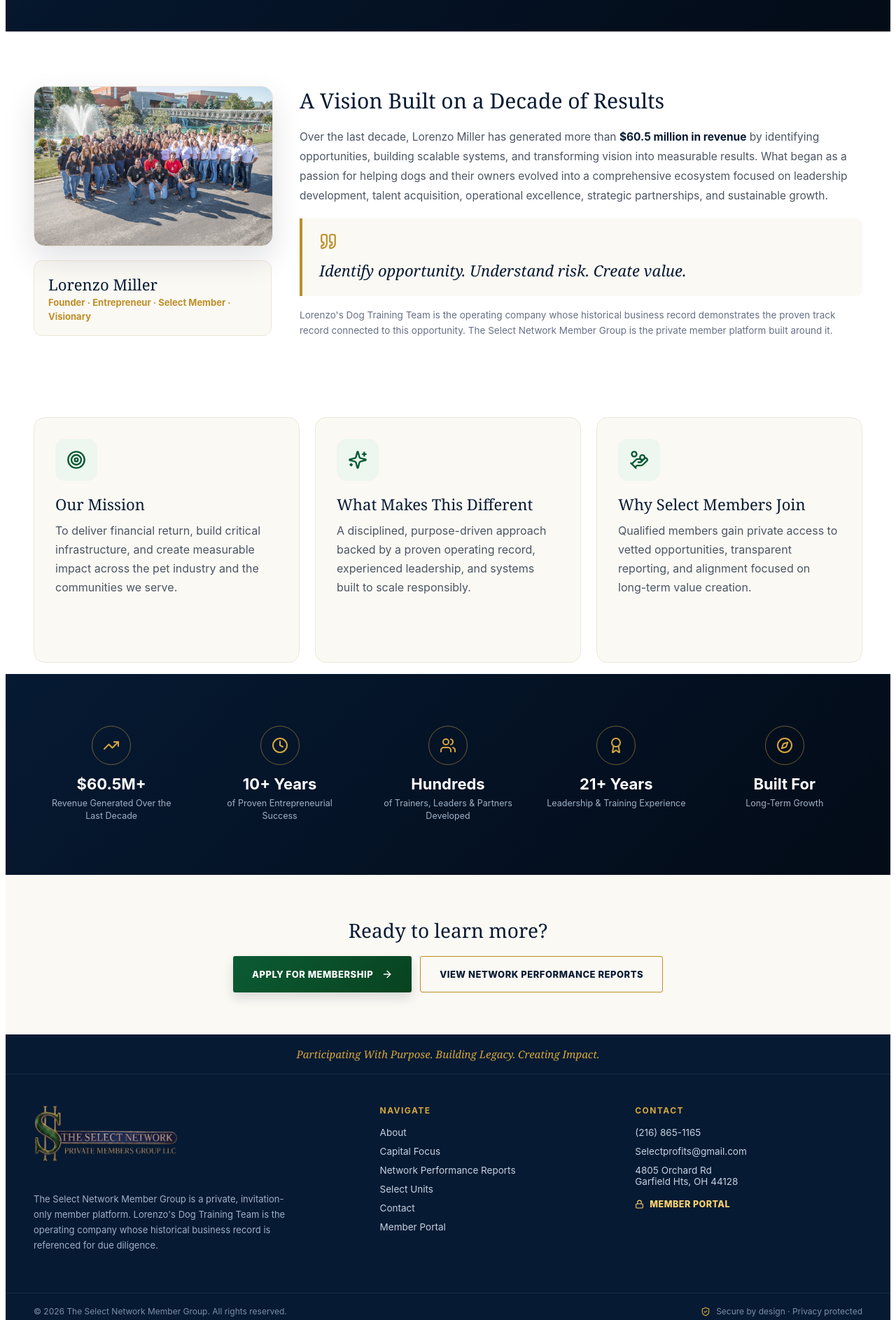
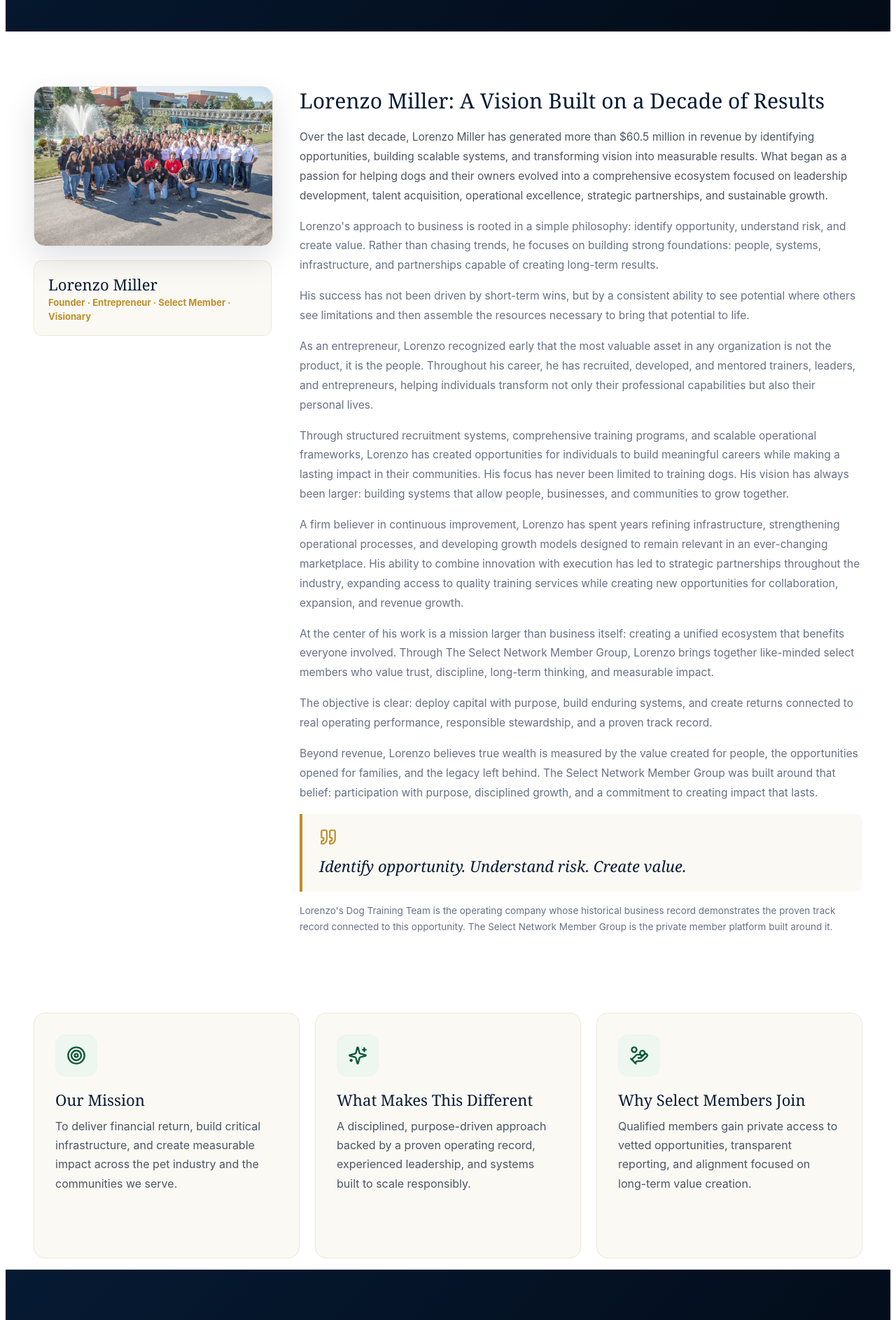
Before and after one commit to JoshuaMatthews111/SelectNetwork-, a Next.js app: page /about in a window 1280 px wide. Shown: the part 440-2326 px from the top of the page at 70% size. Built offline with nearby package versions, Linux system fonts and the light colour scheme.

Commit message:
Update founder bio and footer animation

```diff
--- a/src/app/about/page.tsx
+++ b/src/app/about/page.tsx
@@ -10,6 +10,18 @@
 const NAVY = "#071a33";
 const GOLD = "#bd8e28";
 const GREEN = "#075933";
+
+const LORENZO_BIO = [
+  "Over the last decade, Lorenzo Miller has generated more than $60.5 million in revenue by identifying opportunities, building scalable systems, and transforming vision into measurable results. What began as a passion for helping dogs and their owners evolved into a comprehensive ecosystem focused on leadership development, talent acquisition, operational excellence, strategic partnerships, and sustainable growth.",
+  "Lorenzo's approach to business is rooted in a simple philosophy: identify opportunity, understand risk, and create value. Rather than chasing trends, he focuses on building strong foundations: people, systems, infrastructure, and partnerships capable of creating long-term results.",
+  "His success has not been driven by short-term wins, but by a consistent ability to see potential where others see limitations and then assemble the resources necessary to bring that potential to life.",
+  "As an entrepreneur, Lorenzo recognized early that the most valuable asset in any organization is not the product, it is the people. Throughout his career, he has recruited, developed, and mentored trainers, leaders, and entrepreneurs, helping individuals transform not only their professional capabilities but also their personal lives.",
+  "Through structured recruitment systems, comprehensive training programs, and scalable operational frameworks, Lorenzo has created opportunities for individuals to build meaningful careers while making a lasting impact in their communities. His focus has never been limited to training dogs. His vision has always been larger: building systems that allow people, businesses, and communities to grow together.",
+  "A firm believer in continuous improvement, Lorenzo has spent years refining infrastructure, strengthening operational processes, and developing growth models designed to remain relevant in an ever-changing marketplace. His ability to combine innovation with execution has led to strategic partnerships throughout the industry, expanding access to quality training services while creating new opportunities for collaboration, expansion, and revenue growth.",
+  "At the center of his work is a mission larger than business itself: creating a unified ecosystem that benefits everyone involved. Through The Select Network Member Group, Lorenzo brings together like-minded select members who value trust, discipline, long-term thinking, and measurable impact.",
+  "The objective is clear: deploy capital with purpose, build enduring systems, and create returns connected to real operating performance, responsible stewardship, and a proven track record.",
+  "Beyond revenue, Lorenzo believes true wealth is measured by the value created for people, the opportunities opened for families, and the legacy left behind. The Select Network Member Group was built around that belief: participation with purpose, disciplined growth, and a commitment to creating impact that lasts.",
+];
 
 export default function AboutPage() {
   return (
@@ -43,10 +55,12 @@
           </Reveal>
           <Reveal delay={120}>
             <div>
-              <h2 style={{ fontFamily: "Georgia, serif", fontWeight: 400, fontSize: 30, margin: "0 0 18px" }}>A Vision Built on a Decade of Results</h2>
-              <p style={{ color: "#4b5563", lineHeight: 1.8, margin: "0 0 18px", fontSize: 15.5 }}>
-                Over the last decade, Lorenzo Miller has generated more than <b style={{ color: NAVY }}>$60.5 million in revenue</b> by identifying opportunities, building scalable systems, and transforming vision into measurable results. What began as a passion for helping dogs and their owners evolved into a comprehensive ecosystem focused on leadership development, talent acquisition, operational excellence, strategic partnerships, and sustainable growth.
-              </p>
+              <h2 style={{ fontFamily: "Georgia, serif", fontWeight: 400, fontSize: 30, margin: "0 0 18px" }}>Lorenzo Miller: A Vision Built on a Decade of Results</h2>
+              {LORENZO_BIO.map((paragraph, i) => (
+                <p key={i} style={{ color: i === 0 ? "#4b5563" : "#667085", lineHeight: 1.8, margin: "0 0 16px", fontSize: 15.5 }}>
+                  {paragraph}
+                </p>
+              ))}
               <div style={{ background: "#fbf9f4", borderLeft: `4px solid ${GOLD}`, borderRadius: "0 10px 10px 0", padding: "20px 24px", margin: "8px 0 4px" }}>
                 <Quote size={26} color={GOLD} />
                 <p style={{ fontFamily: "Georgia, serif", fontStyle: "italic", fontSize: 22, lineHeight: 1.5, margin: "8px 0 0", color: NAVY }}>
--- a/src/app/components/SNFooter.tsx
+++ b/src/app/components/SNFooter.tsx
@@ -37,8 +37,8 @@
           maxWidth: 1280,
           margin: "0 auto",
           display: "grid",
-          gridTemplateColumns: "1.4fr 1fr 1fr",
-          gap: 40,
+          gridTemplateColumns: "1.25fr .85fr .9fr 1fr",
+          gap: 34,
           padding: "44px 40px",
         }}
       >
@@ -76,6 +76,23 @@
             </Link>
           </div>
         </div>
+
+        <div>
+          <h4 style={{ fontSize: 12, letterSpacing: ".12em", textTransform: "uppercase", color: "#d5a83d", margin: "0 0 16px" }}>Member Legacy</h4>
+          <div style={{ maxWidth: 260, border: "1px solid rgba(213,168,61,.28)", borderRadius: 14, overflow: "hidden", background: "#02070d", boxShadow: "0 18px 40px rgba(0,0,0,.25)" }}>
+            <Image
+              src="/assets/select-network/tsn-piggy-bank.gif"
+              alt="The Select Network Member Group animated piggy bank"
+              width={320}
+              height={180}
+              unoptimized
+              style={{ display: "block", width: "100%", height: "auto" }}
+            />
+          </div>
+          <p style={{ color: "#9fb1c7", fontSize: 12.5, lineHeight: 1.6, margin: "12px 0 0", maxWidth: 250 }}>
+            Private member participation, structured reporting, and long-term value.
+          </p>
+        </div>
       </div>
 
       <div
@@ -98,6 +115,21 @@
           <ShieldCheck size={14} color="#d5a83d" /> Secure by design · Privacy protected
         </span>
       </div>
+      <style jsx>{`
+        @media (max-width: 980px) {
+          .sn-footer-inner {
+            grid-template-columns: 1fr 1fr !important;
+          }
+        }
+
+        @media (max-width: 640px) {
+          .sn-footer-inner {
+            grid-template-columns: 1fr !important;
+            padding: 34px 24px !important;
+            gap: 28px !important;
+          }
+        }
+      `}</style>
     </footer>
   );
 }
```
Also changed, not shown: 1 other file (tests, documents, lock files or other folders).
